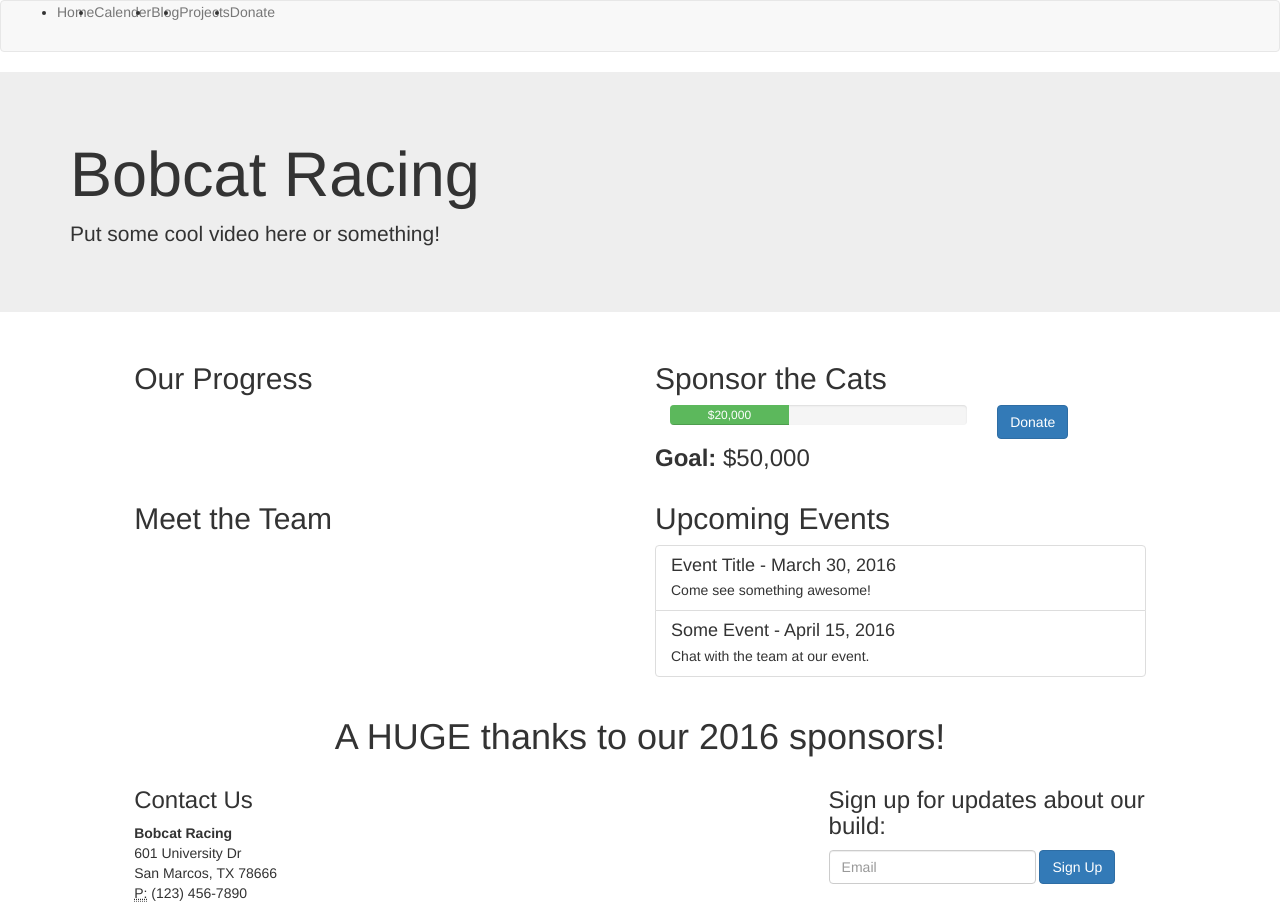
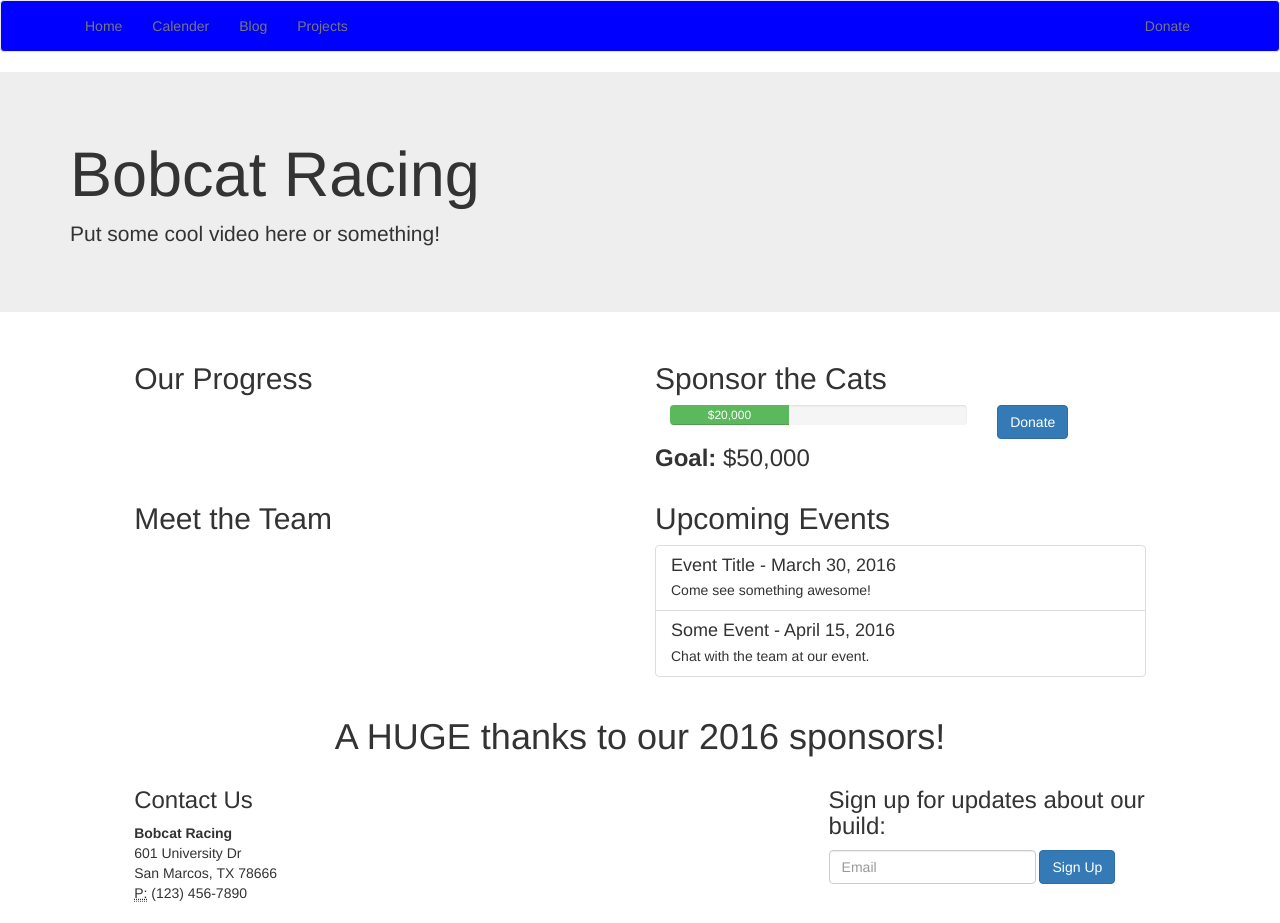
Before and after one commit to exewebdev/bobcatracing, a website: page public/index.html in a window 1280 px wide. Drawn offline with Linux system fonts and the light colour scheme.

Commit message:
Added stylesheet and colored navbar

```diff
--- a/public/index.html
+++ b/public/index.html
@@ -7,10 +7,11 @@
         <script src="/vendors/bootstrap/dist/js/bootstrap.min.js"></script>
         <script src="/vendors/vide/dist/jquery.vide.js"></script>
         <link rel="stylesheet" href="/vendors/bootstrap/dist/css/bootstrap.min.css" type="text/css"/>
+        <link rel="stylesheet" type="text/css" href="/stylesheets/style.css"/>
     </head>
     <body>
-    <nav class="navbar navbar-default">
-        <div class="container-fluid">
+    <nav class="navbar navbar-default blue">
+        <div class="container">
             <div class="row">
 
                     <div class="navbar-header">
@@ -22,14 +23,16 @@
                         </button>
                     </div>
                     <div class="collapse navbar-collapse" id="navbar">
-                        <ul class="navbar navbar-nav">
+                        <ul class="nav navbar-nav">
                             <li><a href="/index.html">Home</a></li>
                             <li><a href="#">Calender</a></li>
                             <li><a href="#">Blog</a></li>
                             <li><a href="#">Projects</a></li>
+                        </ul>
+                        <ul class="nav navbar-nav navbar-right" style="margin-right: 5px;">
                             <li><a href="#">Donate</a></li>
                         </ul>
-                    </div>
+                    </div> <!-- collapse navbar-collapse-->
 
             </div>
         </div>
--- /dev/null
+++ b/public/stylesheets/style.css
@@ -0,0 +1,3 @@
+.blue {
+    background-color: blue;
+}
```
